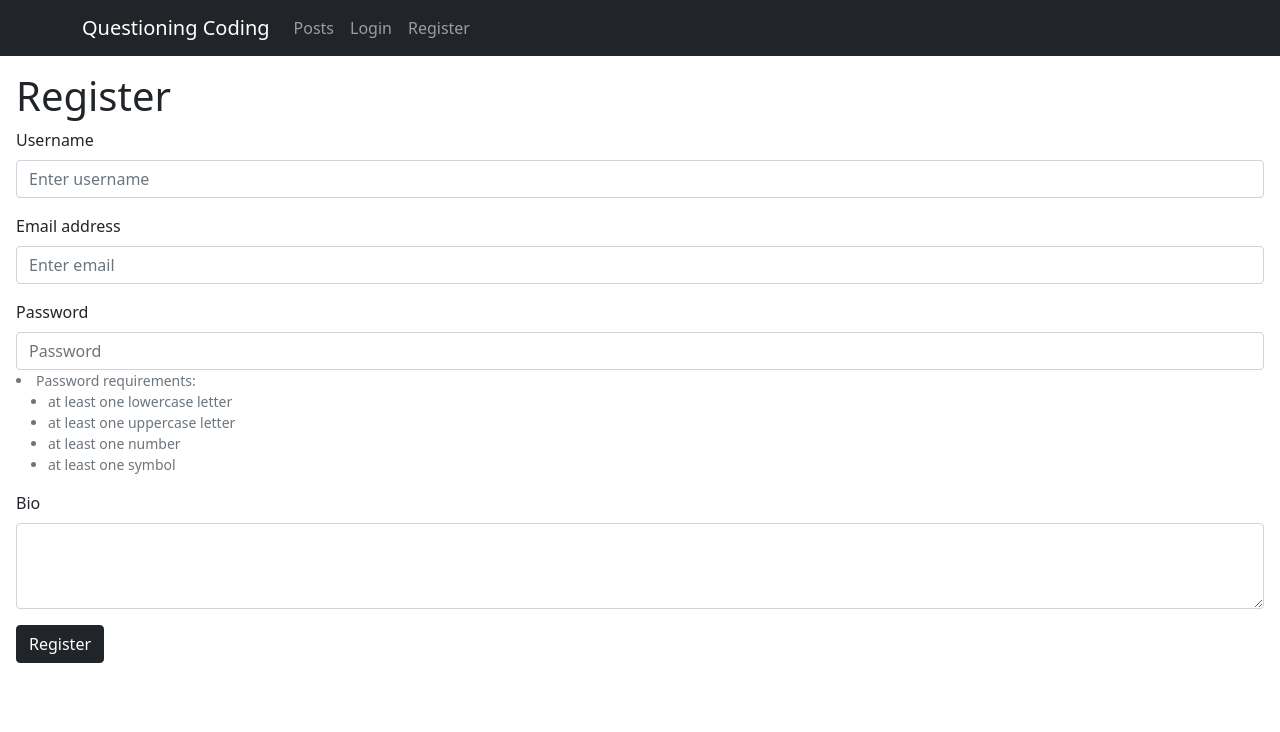
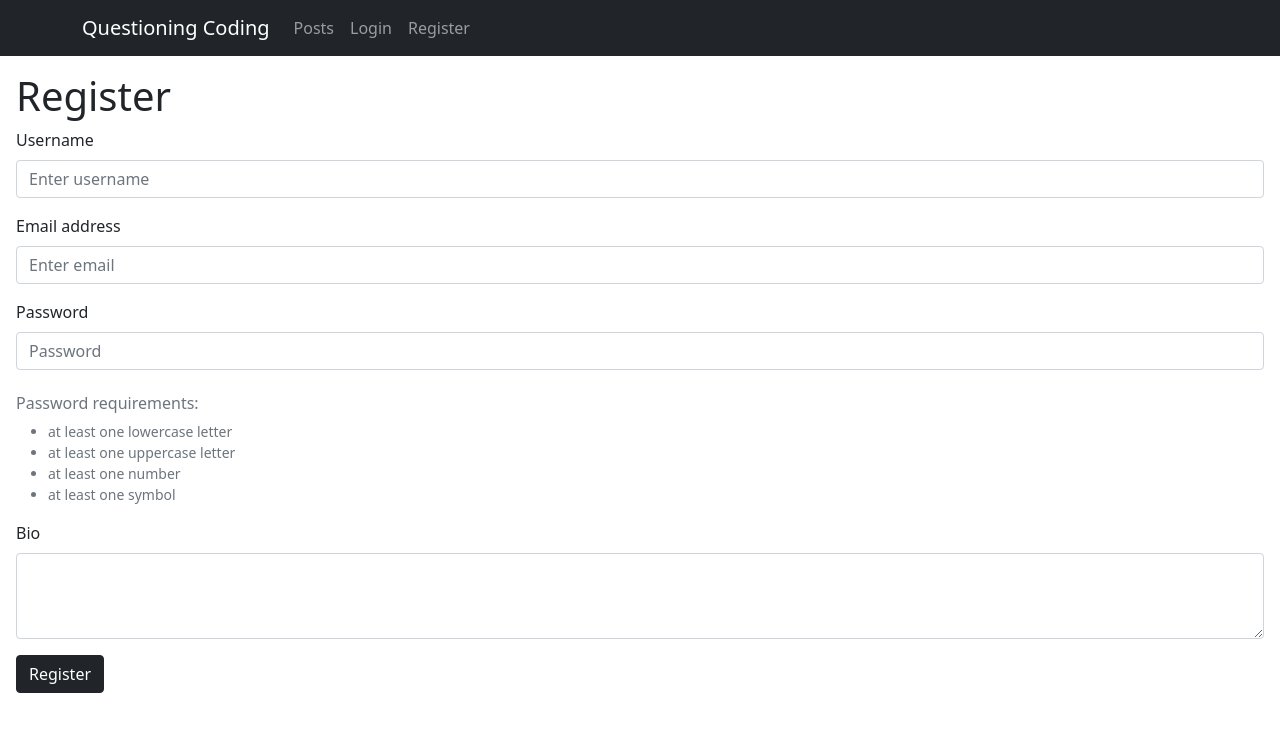
Before and after one commit to Jezerig/Web-Applications-MERN-Final-Project, a React (Create React App) app in the folder client/: page /register in a window 1280 px wide. Shown: the top 732 px of the page. Built offline with nearby package versions, Linux system fonts and the light colour scheme.

Commit message:
Changed pw requirmnts

```diff
--- a/client/src/components/Register.js
+++ b/client/src/components/Register.js
@@ -92,8 +92,8 @@ function Register() {
                     <Form.Group className="mb-3" controlId="formBasicPassword">
                         <Form.Label>Password</Form.Label>
                         <Form.Control name="password" type="password" placeholder="Password" required/>
-                        <Form.Text className="text-muted">
-                        <li>Password requirements:</li>
+                        <Form.Text className="ms-2 text-muted ">
+                        <h6>Password requirements:</h6>
                         <ul>
                             <li>at least one lowercase letter</li>
                             <li>at least one uppercase letter</li>
```
